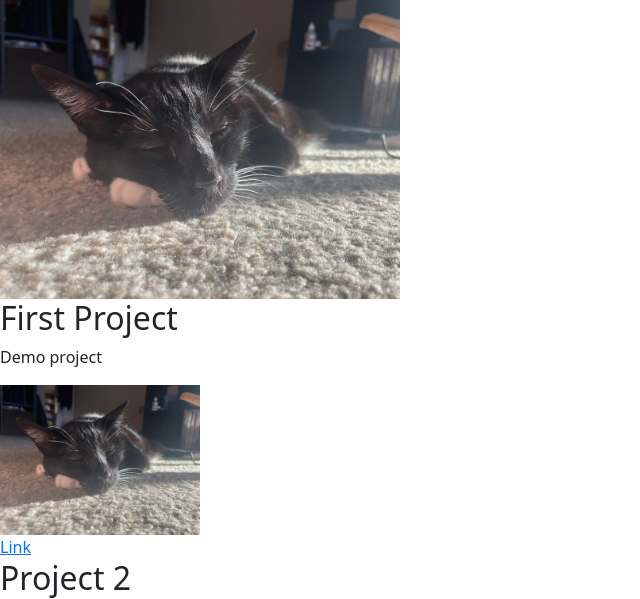
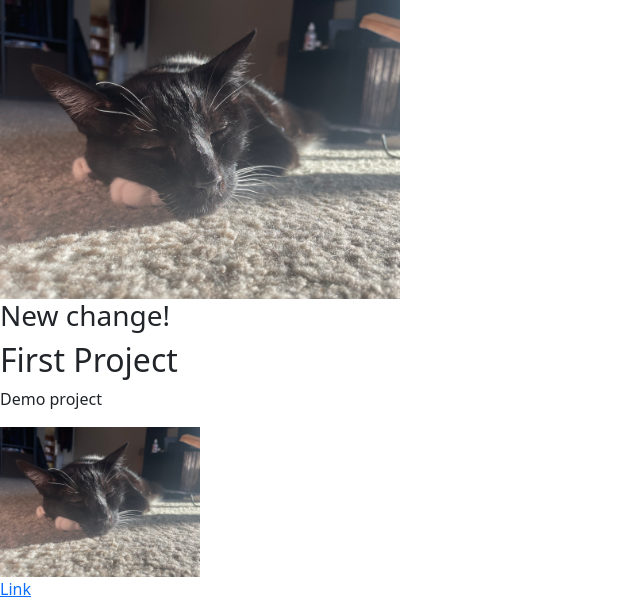
Before and after one commit to rvliet/django_training, a Django app: page / in a window 1280 px wide. Shown: the part 175-774 px from the top of the page, without its empty margins (0-640 px from the left). Run offline with Django 4.2, Linux system fonts and the light colour scheme; data comes from the database, SQL or seed files in the repository.

```diff
--- a/personal_portfolio/portfolio/templates/portfolio/home.html
+++ b/personal_portfolio/portfolio/templates/portfolio/home.html
@@ -14,6 +14,7 @@
   <br>
   <img src="{% static 'portfolio/sleeping_ed.jpg' %}" width="400px;">
 
+  <h3>New change!</h3>
 
   {% for project in projects %}
     <h2>{{ project.title }}</h2>
```
